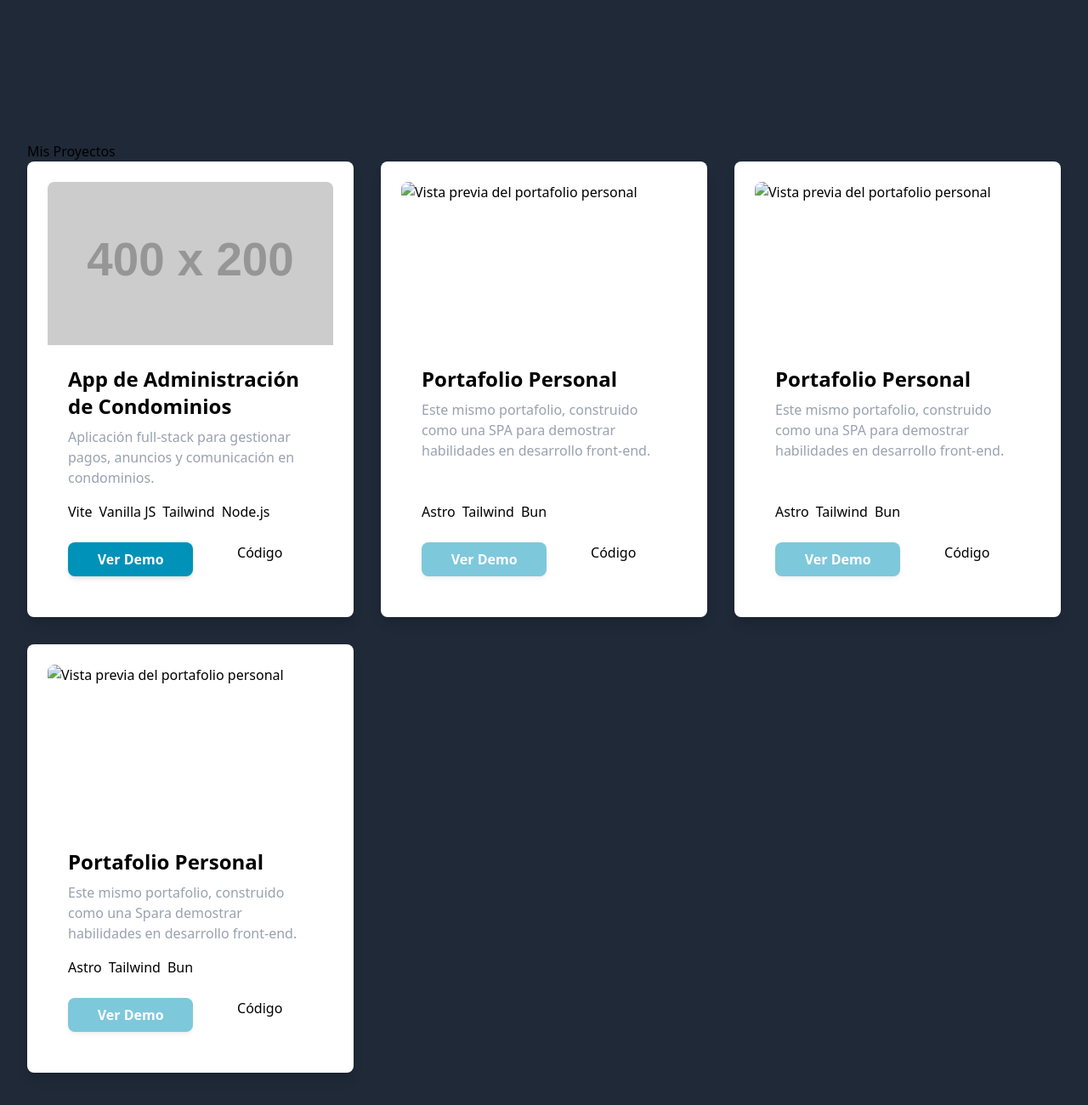
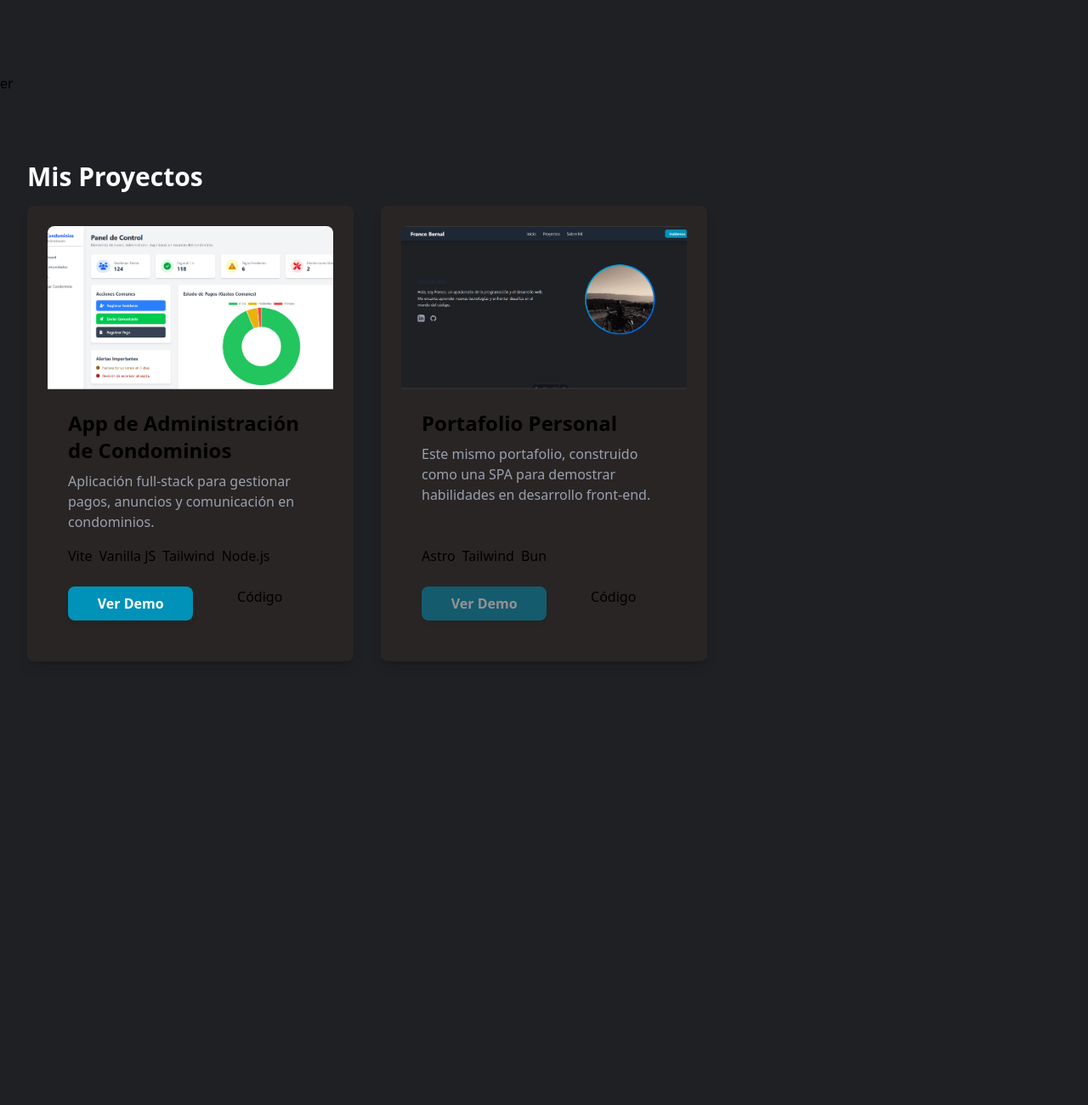
Before and after one commit to Franco-sigm/Mi-Portfolio-Astro, an Astro site: page / in a window 1280 px wide. Shown: the part 778-2078 px from the top of the page at 85% size. After the commit the page ends 1688 px from the top, so only its background shows below. Built offline with nearby package versions, Linux system fonts and the light colour scheme; Astro itself is replaced by a stand-in of ours; placeholder pictures from the web are drawn by us.

Commit message:
refactorización, ajustes de estílo

```diff
--- a/src/components/Header.astro
+++ b/src/components/Header.astro
@@ -4,7 +4,7 @@
 
         <div>
             <a href="#inicio" class="text-2xl font-bold text-white hover:text-cyan-400 transition-colors">
-                Franco Bernal
+                Portfolio
             </a>
         </div>
 
--- a/src/components/Proyectos.astro
+++ b/src/components/Proyectos.astro
@@ -1,5 +1,8 @@
 ---
 // src/components/Proyectos.astro
+import { Image } from 'astro:assets';
+import portafolio from '../assets/portafolio.png'
+import condominio from '../assets/condominio.png'
 ---
 
 <section id="proyectos" class="min-h-screen container mx-auto py-20 px-8">
@@ -8,8 +11,8 @@
     <div class="grid grid-cols-1 md:grid-cols-2 lg:grid-cols-3 gap-8">
 
         <div class="card flex flex-col hover:scale-105 transition-transform duration-300">
-            <img
-                src="https://via.placeholder.com/400x200.png/1f2937/ffffff?text=App+Condominios"
+            <Image
+                src={condominio}
                 alt="Vista previa de la aplicación de administración de condominios"
                 class="w-full h-48 object-cover rounded-t-lg"
             />
@@ -20,7 +23,7 @@
                     Aplicación full-stack para gestionar pagos, anuncios y comunicación en condominios.
                 </p>
 
-                <div class="flex flex-wrap gap-2 mb-6">
+                <div class="flex flex-wrap gap-2 mb-6 ">
                     <span class="tech-tag">Vite</span>
                     <span class="tech-tag">Vanilla JS</span>
                     <span class="tech-tag">Tailwind</span>
@@ -35,8 +38,8 @@
         </div>
 
         <div class="card flex flex-col hover:scale-105 transition-transform duration-300">
-            <img
-                src=""
+            <Image
+                src={portafolio}
                 alt="Vista previa del portafolio personal"
                 class="w-full h-48 object-cover rounded-t-lg"
             />
@@ -60,57 +63,7 @@
             </div>
         </div>
 
-         <div class="card flex flex-col hover:scale-105 transition-transform duration-300">
-            <img
-                src=""
-                alt="Vista previa del portafolio personal"
-                class="w-full h-48 object-cover rounded-t-lg"
-            />
 
-            <div class="p-6 flex flex-col flex-grow">
-                <h3 class="text-2xl font-bold mb-2">Portafolio Personal</h3>
-                <p class="text-gray-400 mb-4 flex-grow">
-                    Este mismo portafolio, construido como una SPA para demostrar habilidades en desarrollo front-end.
-                </p>
-
-                <div class="flex flex-wrap gap-2 mb-6">
-                    <span class="tech-tag">Astro</span>
-                    <span class="tech-tag">Tailwind</span>
-                    <span class="tech-tag">Bun</span>
-                </div>
-
-                <div class="flex gap-4 mt-auto">
-                    <a href="#" class="btn-primary w-full text-center opacity-50 cursor-not-allowed" aria-disabled="true">Ver Demo</a>
-                    <a href="#" class="btn-secondary w-full text-center">Código</a>
-                </div>
-            </div>
-        </div>
-
-         <div class="card flex flex-col hover:scale-105 transition-transform duration-300">
-            <img
-                src=""
-                alt="Vista previa del portafolio personal"
-                class="w-full h-48 object-cover rounded-t-lg"
-            />
-
-            <div class="p-6 flex flex-col flex-grow">
-                <h3 class="text-2xl font-bold mb-2">Portafolio Personal</h3>
-                <p class="text-gray-400 mb-4 flex-grow">
-                    Este mismo portafolio, construido como una Spara demostrar habilidades en desarrollo front-end.
-                </p>
-
-                <div class="flex flex-wrap gap-2 mb-6">
-                    <span class="tech-tag">Astro</span>
-                    <span class="tech-tag">Tailwind</span>
-                    <span class="tech-tag">Bun</span>
-                </div>
-
-                <div class="flex gap-4 mt-auto">
-                    <a href="#" class="btn-primary w-full text-center opacity-50 cursor-not-allowed" aria-disabled="true">Ver Demo</a>
-                    <a href="#" class="btn-secondary w-full text-center">Código</a>
-                </div>
-            </div>
-        </div>
 
         </div>
 </section>
--- a/src/components/SobreMi.astro
+++ b/src/components/SobreMi.astro
@@ -8,7 +8,7 @@ import moto from '../assets/moto.jpg'
     <div class="grid grid-cols-1 md:grid-cols-2 gap-16 items-center">
 
         <div class="text-center md:text-left">
-            <h2 class="section-title">Sobre Mí</h2>
+            <h2 class="section-title text-yellow">Franco Bernal Bernal</h2>
             <p class="text-lg text-gray-300 mb-8 leading-relaxed">
                 Hola, soy Franco, un apasionado de la programación y el desarrollo web. Me encanta aprender nuevas tecnologías
                 y enfrentar desafíos en el mundo del código.
@@ -26,7 +26,7 @@ import moto from '../assets/moto.jpg'
         </div>
 
         <div class="flex items-center justify-center">
-            <div class="w-80 h-80 rounded-full bg-gradient-to-br from-cyan-500 to-blue-600 p-1.5">
+            <div class="w-80 h-80 rounded-full bg-gradient-to-br from-cyan-500 to-black-600 p-1.5">
                 <Image
                     src={moto}
                     alt="Foto de perfil de Frank"
@@ -35,4 +35,4 @@ import moto from '../assets/moto.jpg'
             </div>
         </div>
     </div>
-</section>
+</section>er
--- a/src/layouts/Layout.astro
+++ b/src/layouts/Layout.astro
@@ -15,7 +15,7 @@
 <style>
 	html,
 	body {
-		background-color: #1f2937;
+		background-color: #1f2024;
 		margin: 0;
 		width: 100%;
 		height: 100%;
--- a/src/styles/global.css
+++ b/src/styles/global.css
@@ -7,5 +7,11 @@
          hover:bg-cyan-700 transition-colors duration-300;
 }
 .card {
-  @apply bg-white rounded-lg shadow-lg p-6;
+  @apply bg-[oklch(26.8%_0.007_34.298)] rounded-lg shadow-lg p-6;
 }
+.section-title {
+  @apply text-3xl font-bold text-white mb-4;
+}
+.text-yellow {
+  @apply text-[oklch(82.8%_0.189_84.429)];
+}
```
Also changed, not shown: src/assets/condominio.png (added), src/assets/portafolio.png (added), src/components/Presentacion.astro (added).
